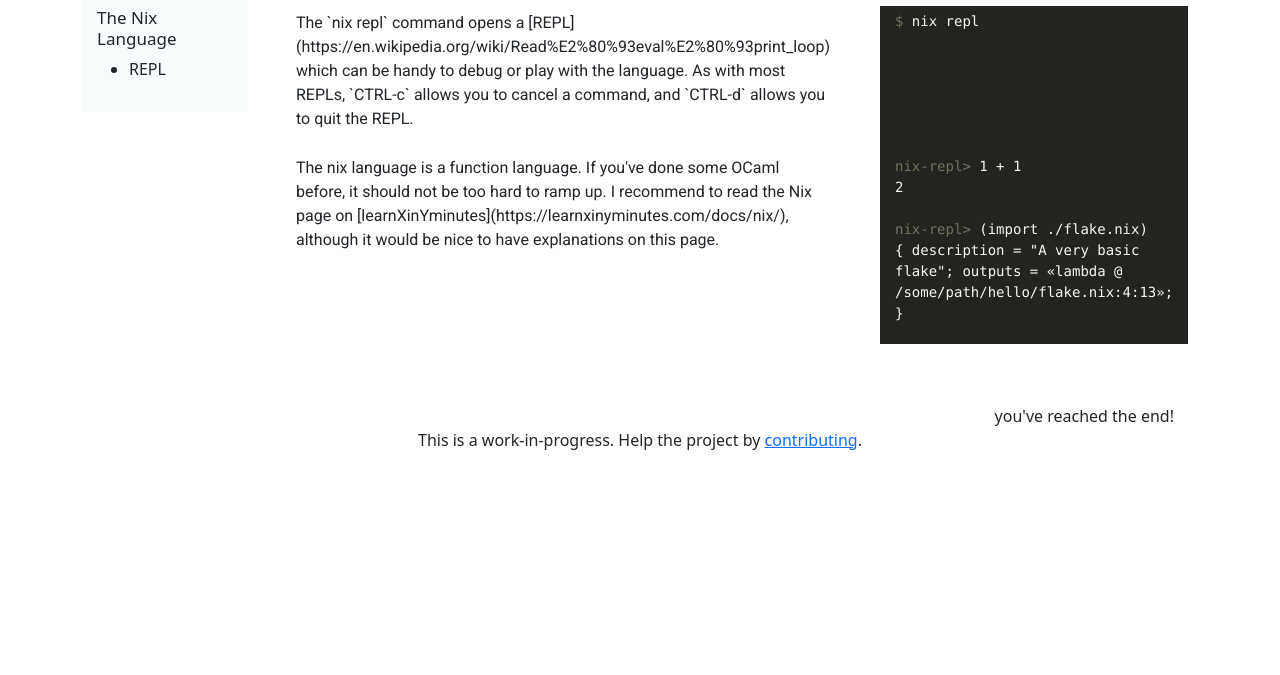
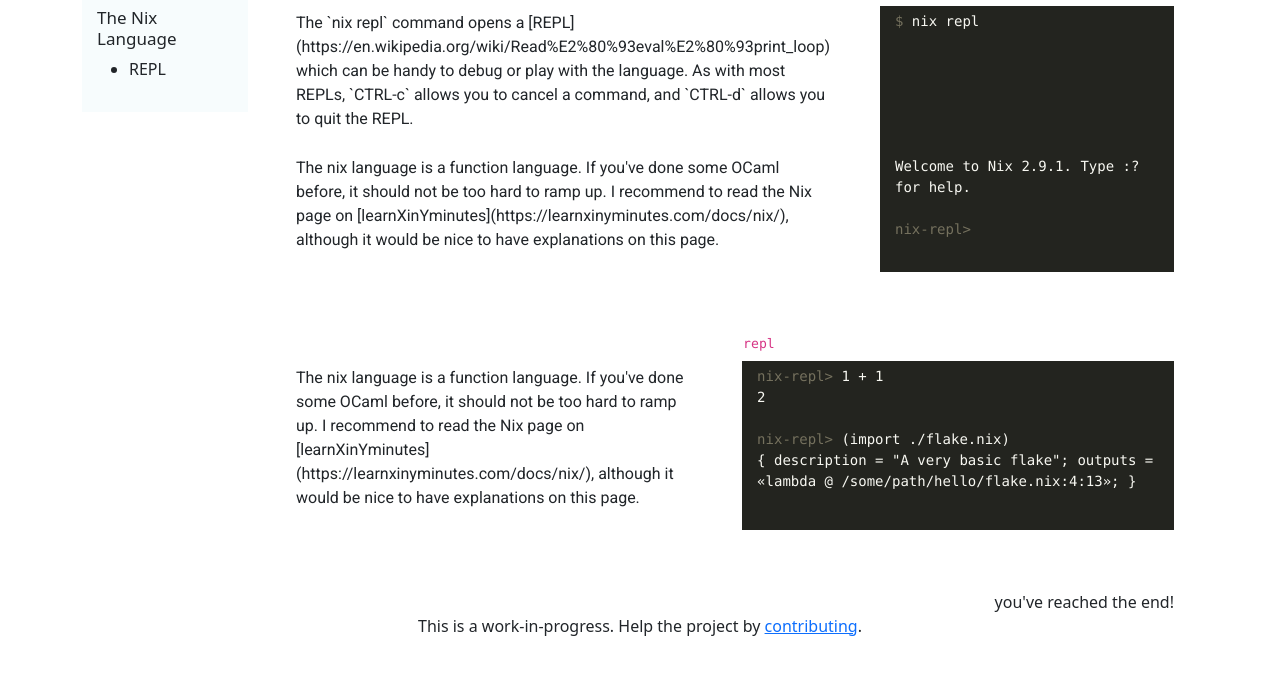
Before and after one commit to mimoo/nixbyexample, a plain HTML site: page language-repl.html in a window 1280 px wide. Shown: the part 303-978 px from the top of the page. Before the commit the page ends 815 px from the top, so only its background shows below. Drawn offline with nearby package versions, Linux system fonts and the light colour scheme; a script that the page names is missing.

Commit message:
deploy: 2b0b49133b8bddd192e3593f04d29fccc1df102e

```diff
--- a/language-repl.html
+++ b/language-repl.html
@@ -219,6 +219,27 @@
                                 The nix language is a function language. If you&apos;ve done some OCaml before, it should not be too hard to ramp up. I recommend to read the Nix page on [learnXinYminutes](https://learnxinyminutes.com/docs/nix/), although it would be nice to have explanations on this page.
                             </td>
                             <td class="code">
+                                <pre><code class="console">Welcome to Nix 2.9.1. Type :? for help.
+
+nix-repl&gt;</code></pre>
+                            </td>
+                        </tr>
+
+                    </table>
+
+                    <table class="explanation_code">
+                        <tr>
+                            <td class="explanation"></td>
+                            <td class="filename">
+                                <h2><code>repl</code></h2>
+                            </td>
+                        </tr>
+
+                        <tr>
+                            <td class="explanation">
+                                The nix language is a function language. If you&apos;ve done some OCaml before, it should not be too hard to ramp up. I recommend to read the Nix page on [learnXinYminutes](https://learnxinyminutes.com/docs/nix/), although it would be nice to have explanations on this page.
+                            </td>
+                            <td class="code">
                                 <pre><code class="console">nix-repl&gt; 1 + 1
 2
 
```
